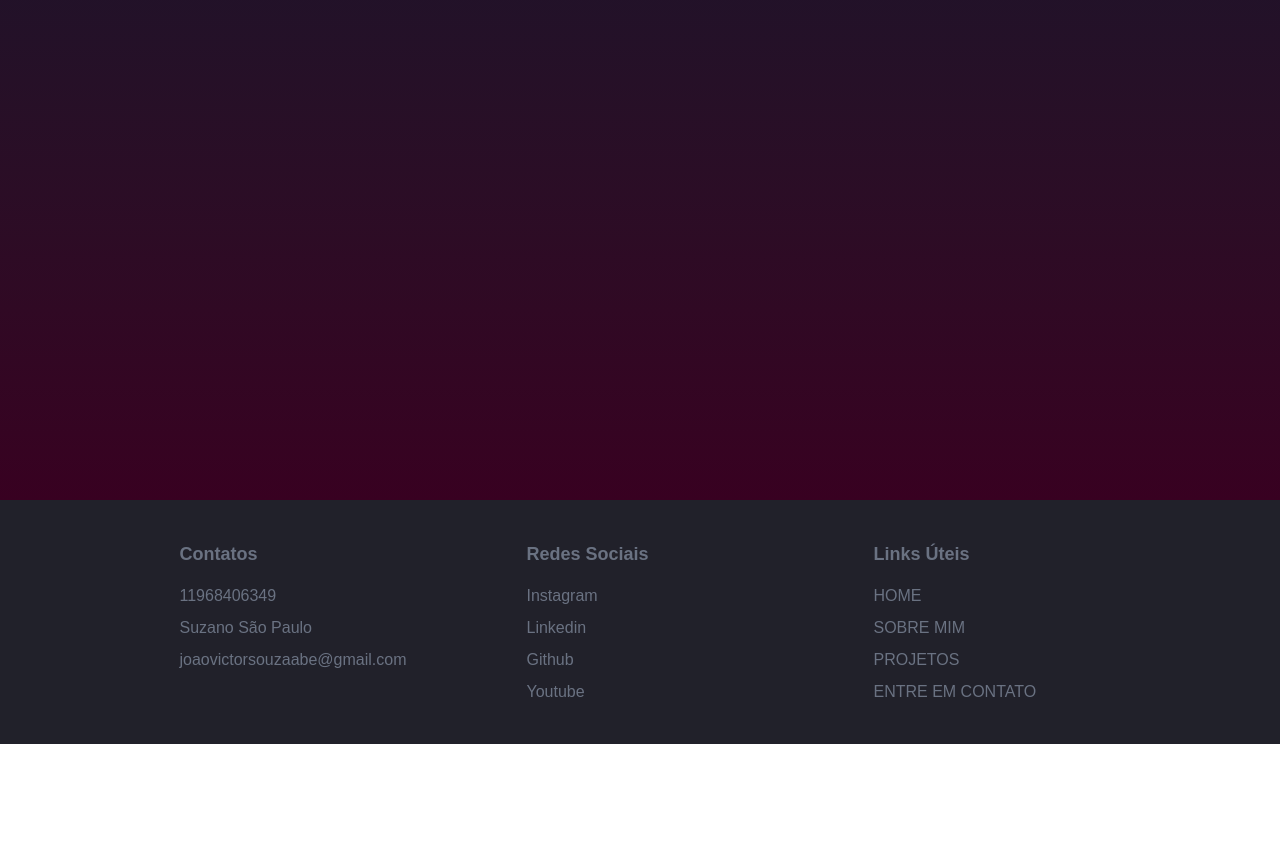
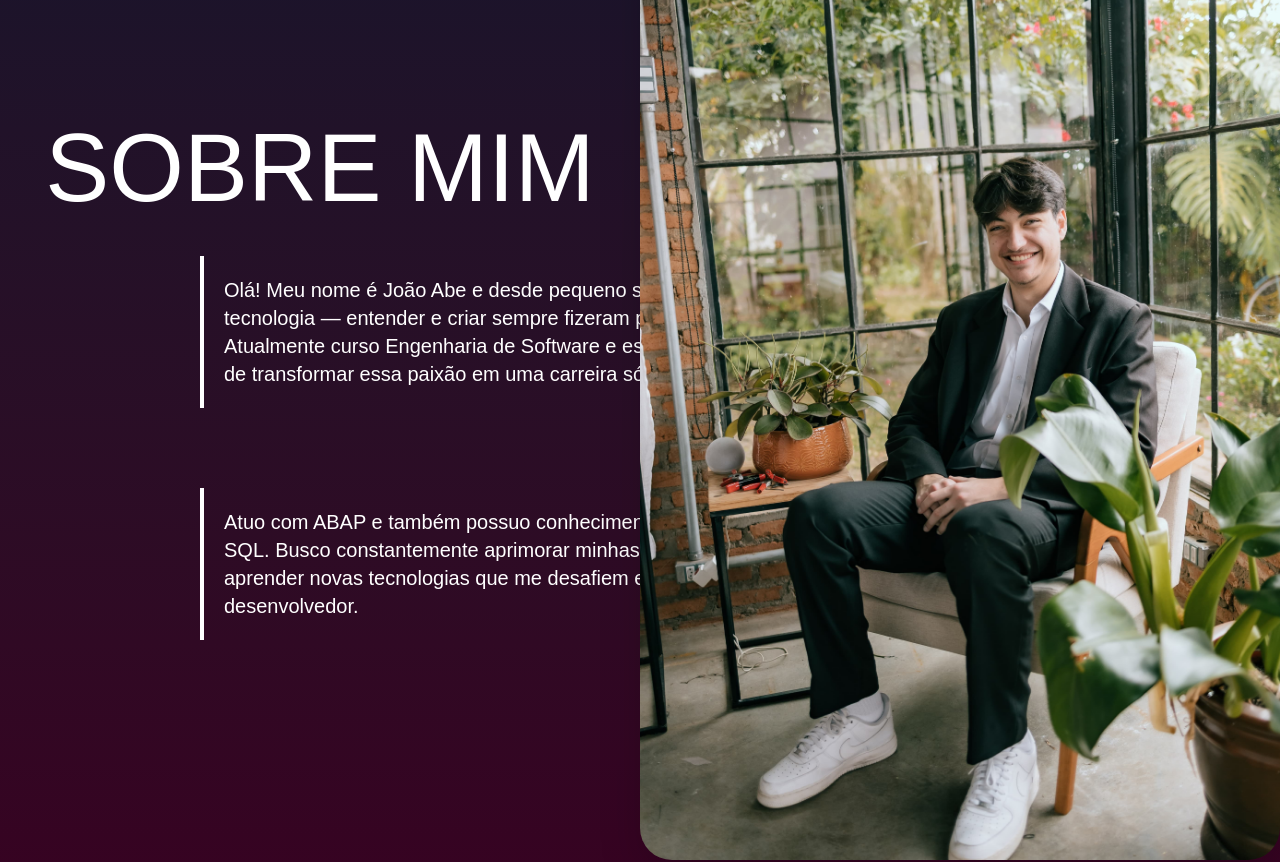
Before and after one commit to MrJoaoAbe/Portf-lio, a React (Vite) app: page /sobremim in a window 1280 px wide. Shown: the part 380-1242 px from the top of the page. Before the commit the page ends 1124 px from the top, so only its background shows below. Built offline with nearby package versions, Linux system fonts and the light colour scheme; a web font is replaced by a local one.

Commit message:
add section sobreMim

```diff
--- a/src/pages/SobreMim.jsx
+++ b/src/pages/SobreMim.jsx
@@ -1,6 +1,33 @@
+import JoaoAbe from '../assets/JoaoAbe.jpg'
+
 function SobreMim() {
     return (
-        <div className="min-h-screen bg-linear-to-t from-[#380121] to-[#11162D] text-white">Hello World</div>
+        <div className="min-h-screen bg-linear-to-t from-[#380121] to-[#11162D] text-white">
+            <div className="pt-50 pb-20 grid grid-cols-2">
+                <div>
+                    <div className="flex justify-center mt-55 text-8xl mb-10">
+                        SOBRE MIM
+                    </div>
+                    <div>
+                        <div className="ml-50 mb-20 p-5 text-xl wrap-break-word w-180 border-l-4">
+                            <p>Olá! Meu nome é João Abe e desde pequeno sempre fui apaixonado por tecnologia — entender e criar sempre fizeram parte da minha curiosidade.
+                                Atualmente curso Engenharia de Software e estou cada vez mais próximo de transformar essa paixão em uma carreira sólida.</p>
+                        </div>
+                        <div className="ml-50 p-5 text-xl wrap-break-word w-180 border-l-4">
+                            <p>Atuo com ABAP e também possuo conhecimentos em Python, JavaScript e SQL.
+                                Busco constantemente aprimorar minhas habilidades técnicas e aprender novas tecnologias que me desafiem e ampliem minha visão como desenvolvedor.</p>
+                        </div>
+                    </div>
+
+                </div>
+
+                <div>
+                    <img src={JoaoAbe} alt="JoaoAbe" className='w-170 rounded-4xl select-none pointer-events-none shadow-2xl' draggable="false" />
+                </div>
+            </div>
+
+
+        </div>
     )
 }
 
```
Also changed, not shown: src/assets/JoaoAbe.jpg (added).
